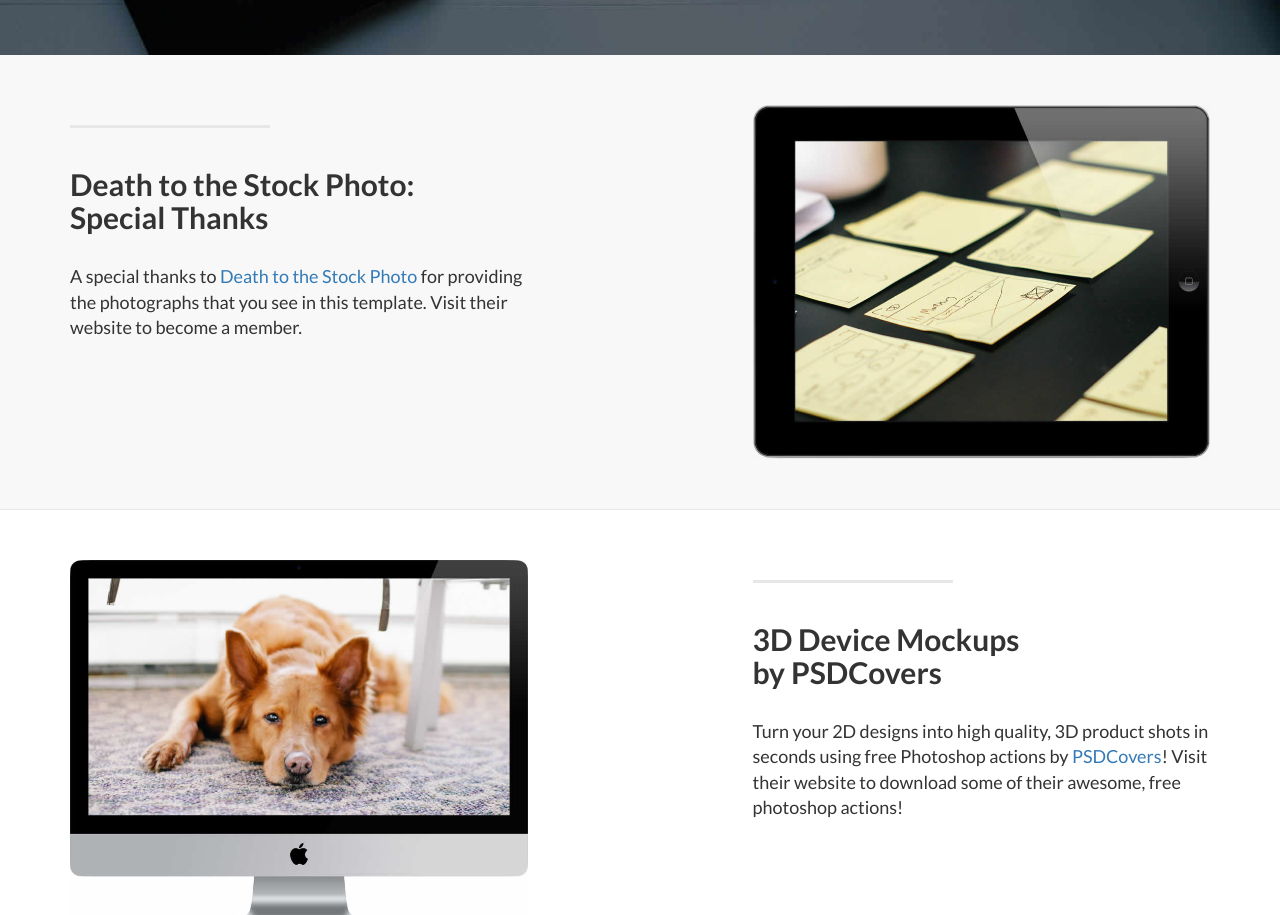
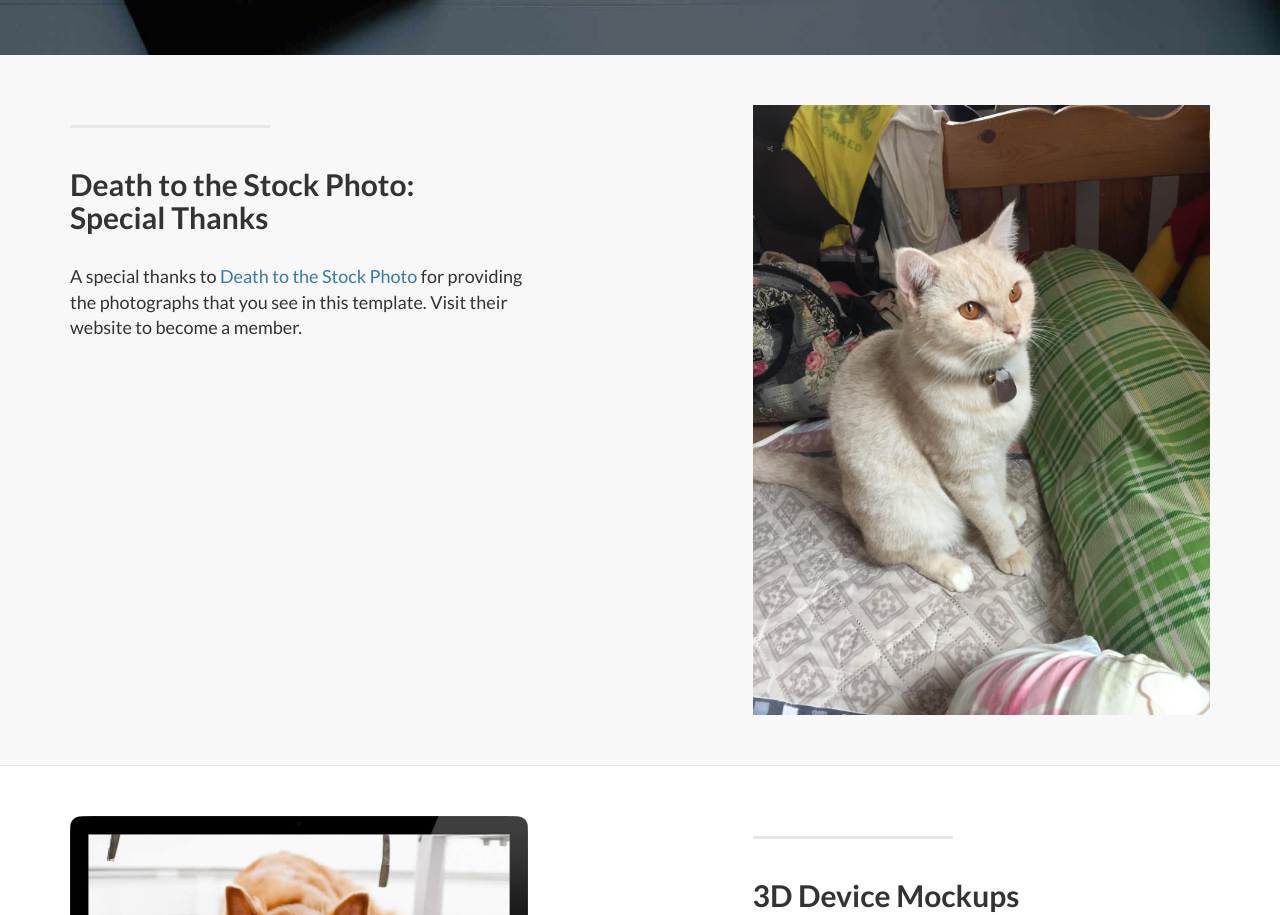
Before and after one commit to pattara97/gitLab1, a plain HTML site: page index.html in a window 1280 px wide. Shown: the part 722-1637 px from the top of the page. Drawn offline with Linux system fonts and the light colour scheme.

Commit message:
add photo

```diff
--- a/index.html
+++ b/index.html
@@ -111,7 +111,7 @@
                     <p class="lead">A special thanks to <a target="_blank" href="http://join.deathtothestockphoto.com/">Death to the Stock Photo</a> for providing the photographs that you see in this template. Visit their website to become a member.</p>
                 </div>
                 <div class="col-lg-5 col-lg-offset-2 col-sm-6">
-                    <img class="img-responsive" src="img/ipad.jpg" alt="">
+                    <img class="img-responsive" src="img/catt.jpg" alt="">
                 </div>
             </div>
 
```
Also changed, not shown: img/catt.jpg (added).
